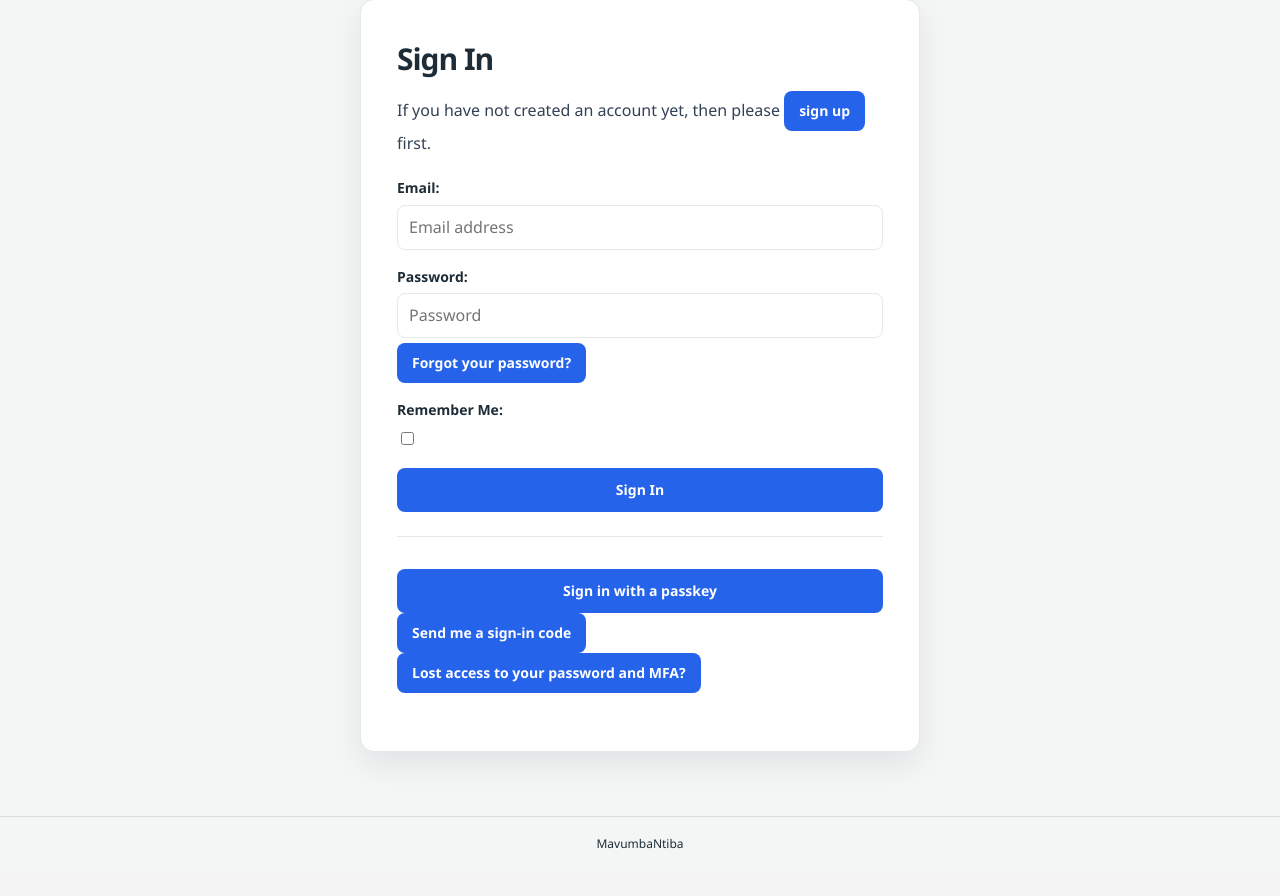
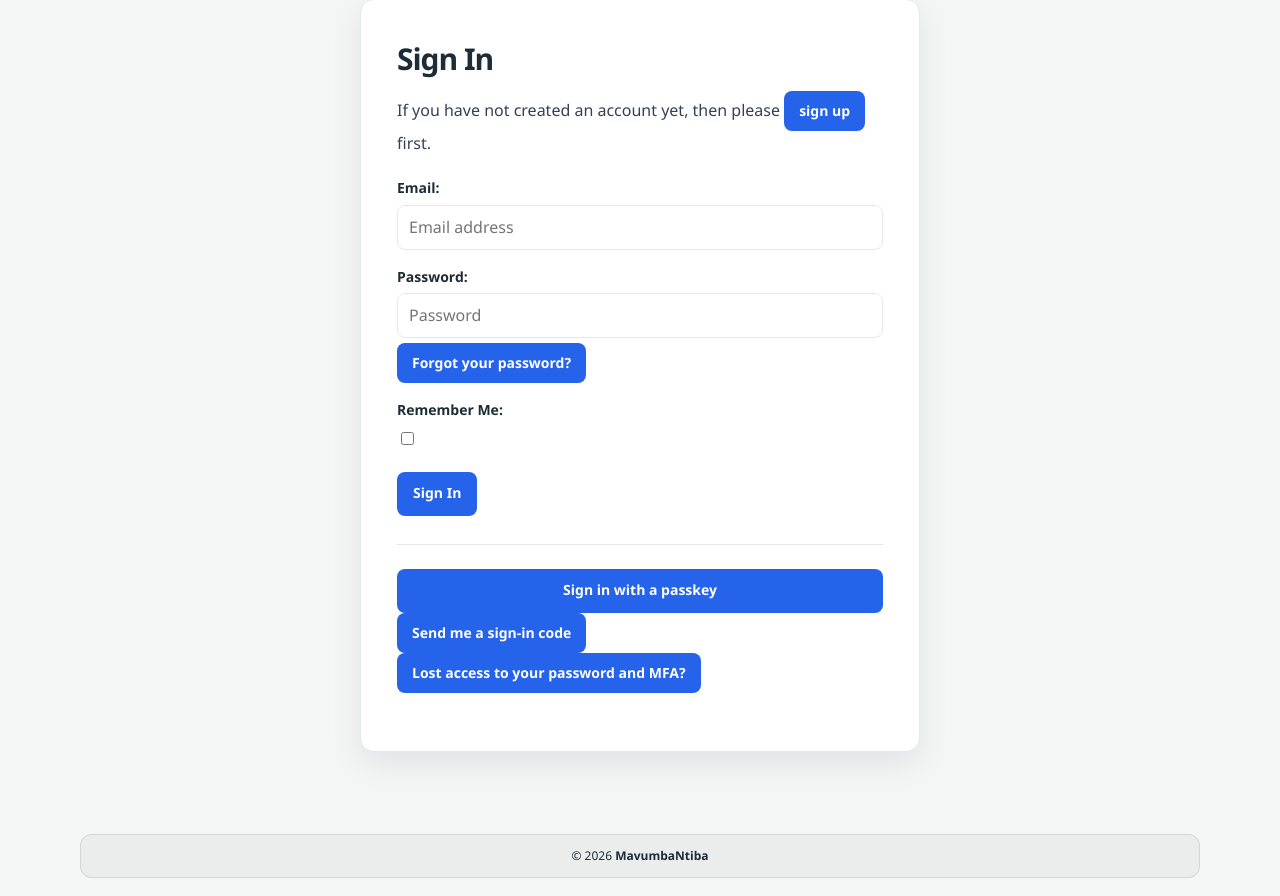
Before and after one commit to mavumbantiba/django-emails, a Django app: page /accounts/login/?next=/collections/ in a window 1280 px wide. Shown: the part 123-1019 px from the top of the page. Before the commit the page ends 972 px from the top, so only its background shows below. Run offline with Django 5.2, Linux system fonts and the light colour scheme; parts of the project's set-up code (start-up, migrations or seed data) failed here and were passed over.

Commit message:
layout updated

```diff
--- a/static/css/site-footer.css
+++ b/static/css/site-footer.css
@@ -1,13 +1,25 @@
 .site-footer {
     width: 100%;
     margin-top: auto;
-    padding: 18px 20px;
-    border-top: 1px solid rgb(128 128 128 / 22%);
+    padding: 18px 16px;
     color: inherit;
     font-size: 12px;
     text-align: center;
 }
 
+.site-footer-inner {
+    width: min(1120px, 100%);
+    margin: 0 auto;
+    padding: 12px 18px;
+    border: 1px solid rgb(128 128 128 / 22%);
+    border-radius: 12px;
+    background: rgb(128 128 128 / 7%);
+}
+
 .site-footer p {
     margin: 0;
 }
+
+.site-footer strong {
+    font-weight: 750;
+}
--- a/templates/allauth/layouts/base.html
+++ b/templates/allauth/layouts/base.html
@@ -281,14 +281,21 @@
         }
 
         .auth-card button {
+            display: inline-flex;
             min-height: 44px;
             padding: 0 16px;
+            align-items: center;
+            justify-content: center;
             border: 0;
             border-radius: 8px;
             background: var(--action-blue);
             color: #fff;
             cursor: pointer;
             font: 700 14px "Segoe UI", Arial, sans-serif;
+            line-height: 1.35;
+            text-align: center;
+            vertical-align: middle;
+            white-space: normal;
         }
 
         .auth-card button:hover,
@@ -323,13 +330,16 @@
         }
 
         .auth-card button[type="submit"] {
-            width: 100%;
+            width: auto;
+            max-width: 100%;
+            margin: 4px 8px 4px 0;
         }
 
         .auth-card button[id],
         .auth-card button[form] {
+            display: flex;
             width: 100%;
-            margin-top: 8px;
+            margin: 8px 0 0;
             background: var(--action-blue);
             color: #fff;
         }
--- a/templates/partials/site_footer.html
+++ b/templates/partials/site_footer.html
@@ -1,3 +1,5 @@
 <footer class="site-footer">
-    <p>MavumbaNtiba</p>
+    <div class="site-footer-inner">
+        <p>© {% now "Y" %} <strong>MavumbaNtiba</strong></p>
+    </div>
 </footer>
```
